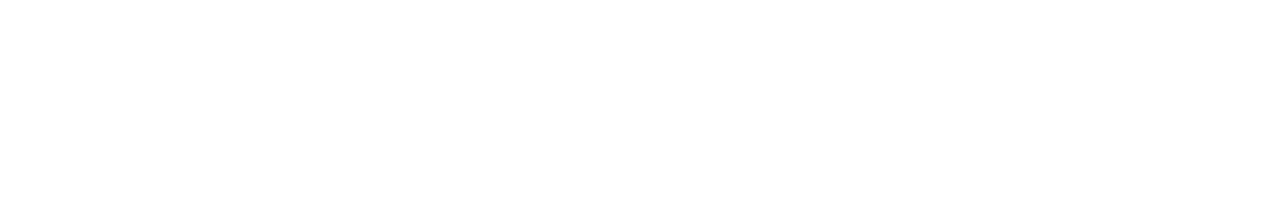
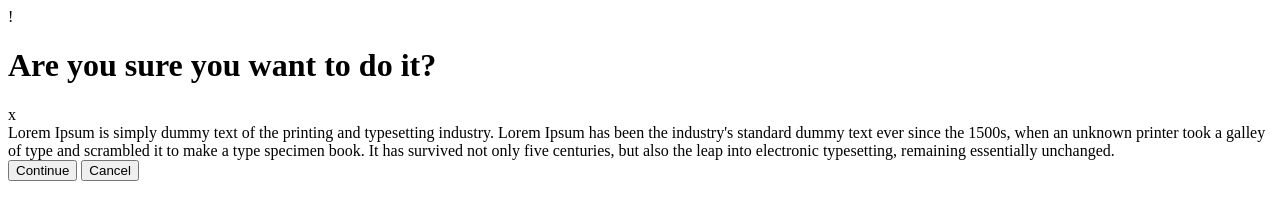
Before and after one commit to banch0u/flex-modal, a plain HTML site: page index.html in a window 1280 px wide. Drawn offline with Linux system fonts and the light colour scheme.

Commit message:
added html skleton

```diff
--- a/index.html
+++ b/index.html
@@ -8,6 +8,17 @@
     <link rel="stylesheet" href="style.css">
 </head>
 <body>
-
+    <div class="container">
+        <div class="exclamination">!</div>
+        <div class="text">
+            <h1>Are you sure you want to do it?</h1>
+            <div>x</div>
+            <div>Lorem Ipsum is simply dummy text of the printing and typesetting industry. Lorem Ipsum has been the industry's standard dummy text ever since the 1500s, when an unknown printer took a galley of type and scrambled it to make a type specimen book. It has survived not only five centuries, but also the leap into electronic typesetting, remaining essentially unchanged.</div>
+            <div class="buttons">
+                <button>Continue</button>
+                <button>Cancel</button>
+            </div>
+        </div>
+    </div>
 </body>
 </html>
```
